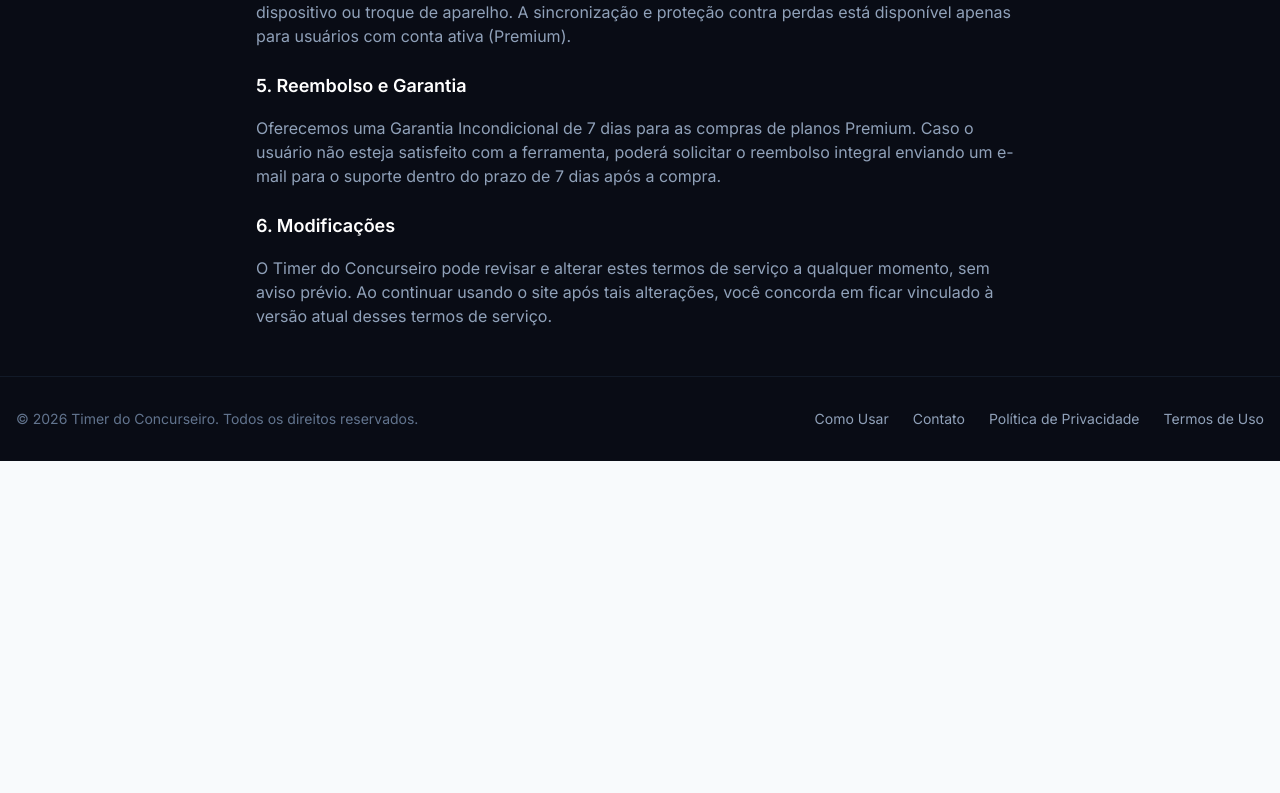
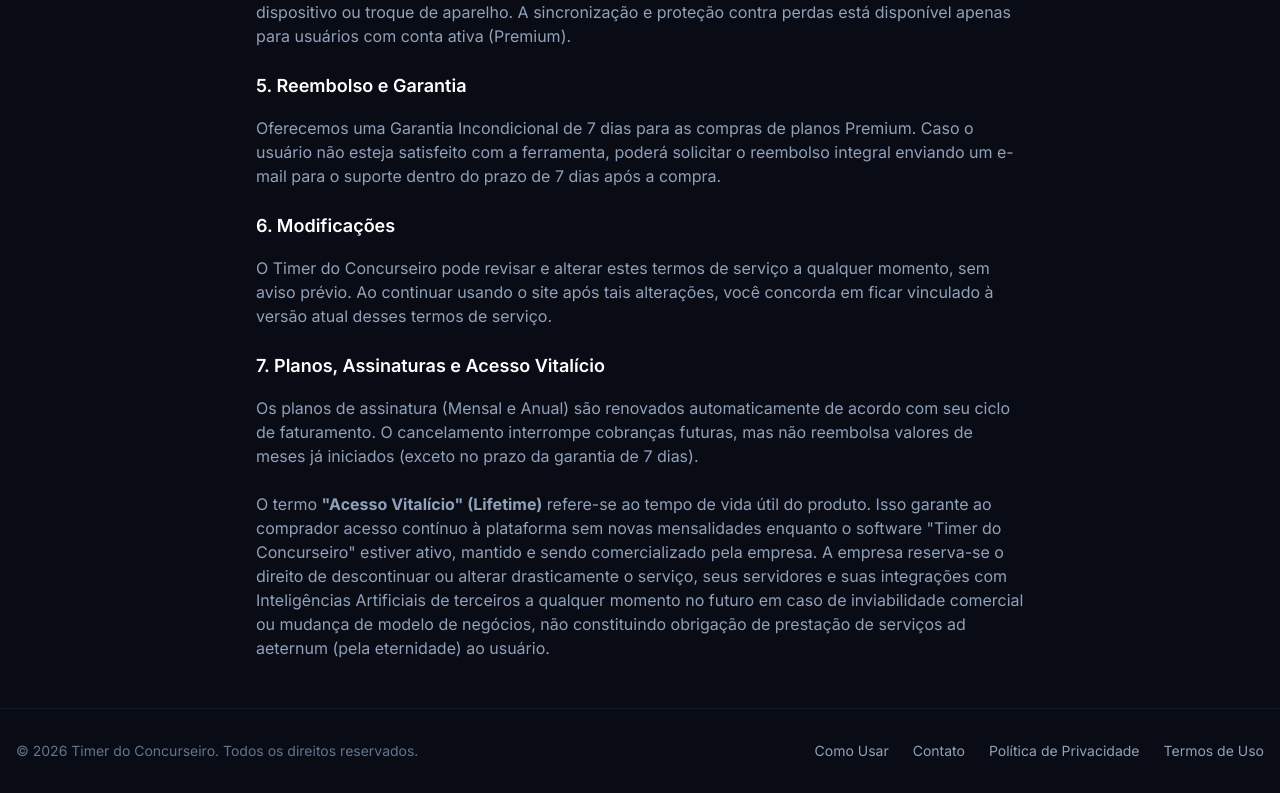
Before and after one commit to timerdoconcurseiro-hash/timer-do-concurseiro, a Next.js app: page /termos-de-uso in a window 1280 px wide. Shown: the part 704-1497 px from the top of the page. Before the commit the page ends 1165 px from the top, so only its background shows below. Built offline with nearby package versions, Linux system fonts and the light colour scheme.

Commit message:
docs: adicionar clausula de protecao legal para o plano vitalicio nos termos de uso

```diff
--- a/app/termos-de-uso/page.tsx
+++ b/app/termos-de-uso/page.tsx
@@ -29,6 +29,13 @@
 
           <h3 className="text-white font-semibold text-lg mt-6">6. Modificações</h3>
           <p>O Timer do Concurseiro pode revisar e alterar estes termos de serviço a qualquer momento, sem aviso prévio. Ao continuar usando o site após tais alterações, você concorda em ficar vinculado à versão atual desses termos de serviço.</p>
+
+          <h3 className="text-white font-semibold text-lg mt-6">7. Planos, Assinaturas e Acesso Vitalício</h3>
+          <p>
+            Os planos de assinatura (Mensal e Anual) são renovados automaticamente de acordo com seu ciclo de faturamento. O cancelamento interrompe cobranças futuras, mas não reembolsa valores de meses já iniciados (exceto no prazo da garantia de 7 dias).
+            <br/><br/>
+            O termo <strong>"Acesso Vitalício" (Lifetime)</strong> refere-se ao tempo de vida útil do produto. Isso garante ao comprador acesso contínuo à plataforma sem novas mensalidades enquanto o software "Timer do Concurseiro" estiver ativo, mantido e sendo comercializado pela empresa. A empresa reserva-se o direito de descontinuar ou alterar drasticamente o serviço, seus servidores e suas integrações com Inteligências Artificiais de terceiros a qualquer momento no futuro em caso de inviabilidade comercial ou mudança de modelo de negócios, não constituindo obrigação de prestação de serviços ad aeternum (pela eternidade) ao usuário.
+          </p>
         </div>
       </div>
     </div>
```
